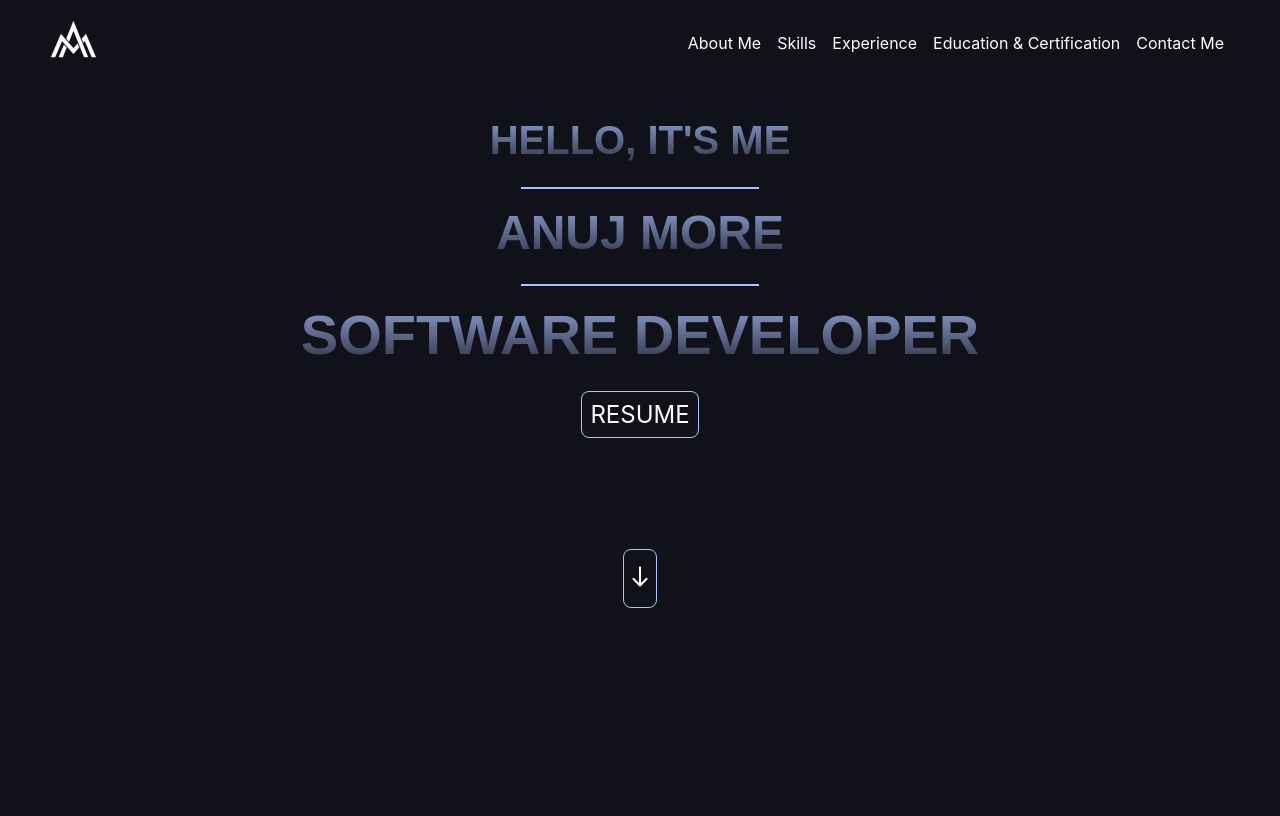
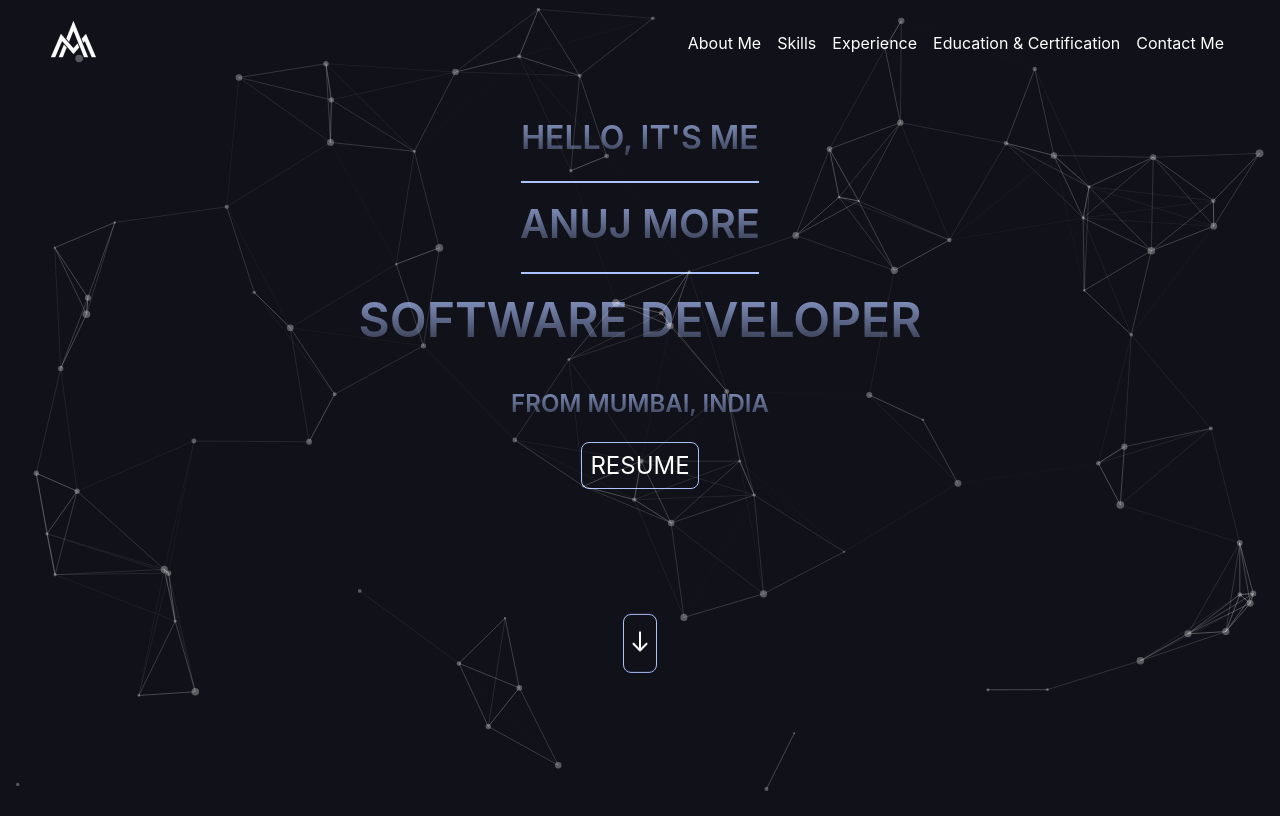
Before and after one commit to OfficialAnujMore/Portfolio, a React (Create React App) app: page / in a window 1280 px wide. Built offline with nearby package versions, Linux system fonts and the light colour scheme.

Commit message:
Update: Revamped landing screen with animation

```diff
--- a/package.json
+++ b/package.json
@@ -6,6 +6,9 @@
     "@testing-library/jest-dom": "^5.17.0",
     "@testing-library/react": "^13.4.0",
     "@testing-library/user-event": "^13.5.0",
+    "@tsparticles/engine": "^3.2.2",
+    "@tsparticles/react": "^3.0.0",
+    "@tsparticles/slim": "^3.2.2",
     "@types/jest": "^27.5.2",
     "@types/node": "^16.18.79",
     "@types/react": "^18.2.52",
--- a/src/modules/LandingSection.tsx
+++ b/src/modules/LandingSection.tsx
@@ -5,17 +5,23 @@ import { CustomHeading } from 'shared/components/CustomHeading'
 import { CustomDivider } from 'shared/components/CustomDivider'
 import { CustomButton } from 'shared/components/CustomButton'
 import NavigatorSection from './NavigatorSection'
+import CustomParticleContainer from 'shared/components/CustomParticleContainer'
 
 const LandingSection = (): React.ReactElement => {
     return (
         <div className={landingStyles.mainContainer}>
-            <CustomHeading text={enData.proflePrimaryTxt} />
+            <CustomHeading text={enData.proflePrimaryTxt} fontSize={'2rem'} />
             <CustomDivider customWdith="20%" />
-            <CustomHeading text={enData.profileName} fontSize={'3rem'} />
+            <CustomHeading text={enData.profileName} fontSize={'2.5rem'} />
             <CustomDivider customWdith="20%" />
-            <CustomHeading text={enData.profileTitle} fontSize={'3.5rem'} />
+            <CustomHeading text={enData.profileTitle} fontSize={'3rem'} />
+            <CustomHeading
+                text={enData.profileDescription}
+                fontSize={'1.5rem'}
+            />
             <CustomButton text={enData.resume} />
             <NavigatorSection />
+            <CustomParticleContainer />
         </div>
     )
 }
--- /dev/null
+++ b/src/shared/components/CustomParticleContainer.tsx
@@ -0,0 +1,90 @@
+import React, { useEffect, useState } from 'react'
+import { Particles, initParticlesEngine } from '@tsparticles/react'
+import { loadSlim } from '@tsparticles/slim'
+const CustomParticleContainer = (): React.ReactElement => {
+    const [init, setInit] = useState(false)
+
+    useEffect(() => {
+        initParticlesEngine(async (engine) => {
+            await loadSlim(engine)
+        }).then(() => {
+            setInit(true)
+        })
+    }, [])
+
+    return (
+        <div>
+            {init && (
+                <Particles
+                    id="tsparticles"
+                    options={{
+                        // background: {
+                        //     color: {
+                        //         value: '#ffffff',
+                        //     },
+                        //     opacity: 0.1,
+                        // },
+                        fpsLimit: 120,
+                        interactivity: {
+                            events: {
+                                onHover: {
+                                    enable: true,
+                                    mode: 'repulse',
+                                },
+                            },
+                            modes: {
+                                push: {
+                                    quantity: 100,
+                                },
+                                repulse: {
+                                    distance: 100,
+                                    duration: 0.1,
+                                },
+                            },
+                        },
+                        particles: {
+                            color: {
+                                value: '#ffffff',
+                            },
+                            links: {
+                                color: '#ffffff',
+                                distance: 150,
+                                enable: true,
+                                opacity: 0.2,
+                                width: 1,
+                            },
+                            move: {
+                                direction: 'none',
+                                enable: true,
+                                outModes: {
+                                    default: 'bounce',
+                                },
+                                random: false,
+                                speed: 0.3,
+                                straight: true,
+                            },
+                            number: {
+                                density: {
+                                    enable: true,
+                                },
+                                value: 200,
+                            },
+                            opacity: {
+                                value: 0.3,
+                            },
+                            shape: {
+                                type: 'circle',
+                            },
+                            size: {
+                                value: { min: 1, max: 4 },
+                            },
+                        },
+                        detectRetina: true,
+                    }}
+                />
+            )}
+        </div>
+    )
+}
+
+export default CustomParticleContainer
--- a/src/shared/local/en.json
+++ b/src/shared/local/en.json
@@ -2,6 +2,7 @@
     "proflePrimaryTxt": "Hello, It's Me",
     "profileName": "Anuj More",
     "profileTitle": "Software Developer",
+    "profileDescription":"From Mumbai, India",
     "resume": "Resume",
 
     "aboutMe": "About Me",
--- a/src/styles/Common.module.css
+++ b/src/styles/Common.module.css
@@ -28,11 +28,12 @@
     border: 1px solid var(--secondary-text-color);
 }
 .headingTxt {
+    display: flex;
+    flex-wrap: wrap;
     margin: 0;
     padding: var(--small);
     font-size: var(--x-large);
     font-weight: 600;
-    font-family: Arial, Helvetica, sans-serif;
     background: linear-gradient(var(--secondary-text-color), var(--black));
     background-clip: text;
     -webkit-text-fill-color: transparent;
@@ -49,13 +50,23 @@
     margin: var(--extra-small) var(--extra-small);
 }
 
-.navigatorContainer{
+.navigatorContainer {
     display: flex;
     justify-content: center;
     align-items: center;
     width: 100%;
     height: 35vh;
-    /* background-color: gray; */
+    animation: upDownAnimation 3s linear infinite;
+}
+
+@keyframes upDownAnimation {
+    0%,
+    100% {
+        transform: translateY(0);
+    }
+    50% {
+        transform: translateY(40px);
+    }
 }
 .imgStyle {
     margin: var(--small) var(--extra-small);
```
Also changed, not shown: .eslintrc.json, 1 other file (tests, documents, lock files or other folders).
